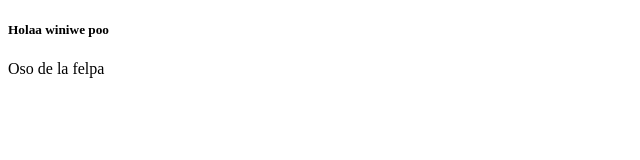
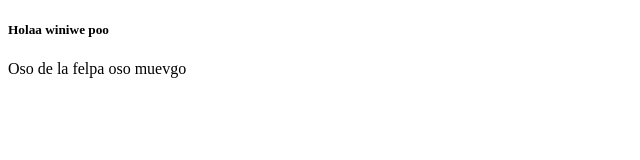
Before and after one commit to osodeacero/majestic, a plain HTML site: page index.html in a window 1280 px wide. Shown: the full height of the page, 0-640 px from the left. Drawn offline with Linux system fonts and the light colour scheme.

Commit message:
Actualizacion de pagina principal

```diff
--- a/index.html
+++ b/index.html
@@ -9,5 +9,6 @@
 <body>
     <h5>Holaa winiwe poo</h5>
     <span>Oso de la felpa</span>
+    <span>oso muevgo</span>
 </body>
 </html>
```
